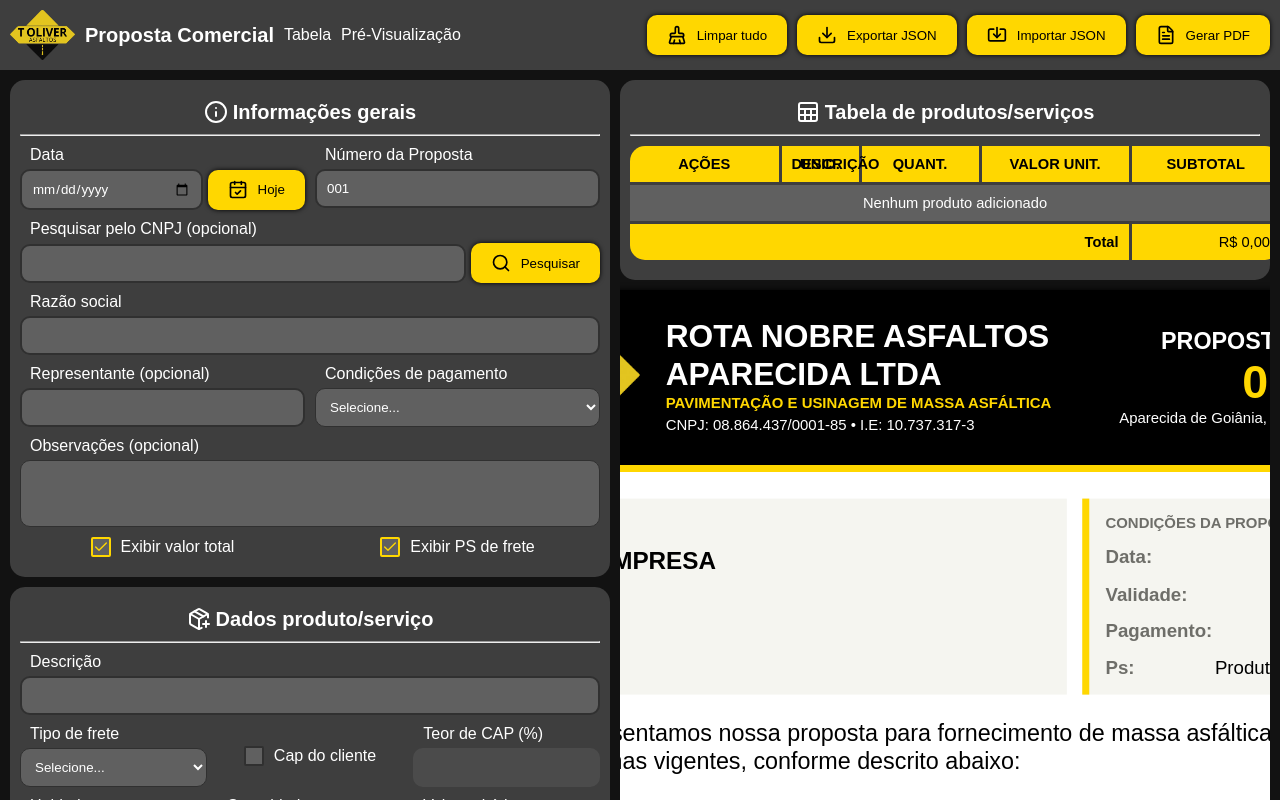
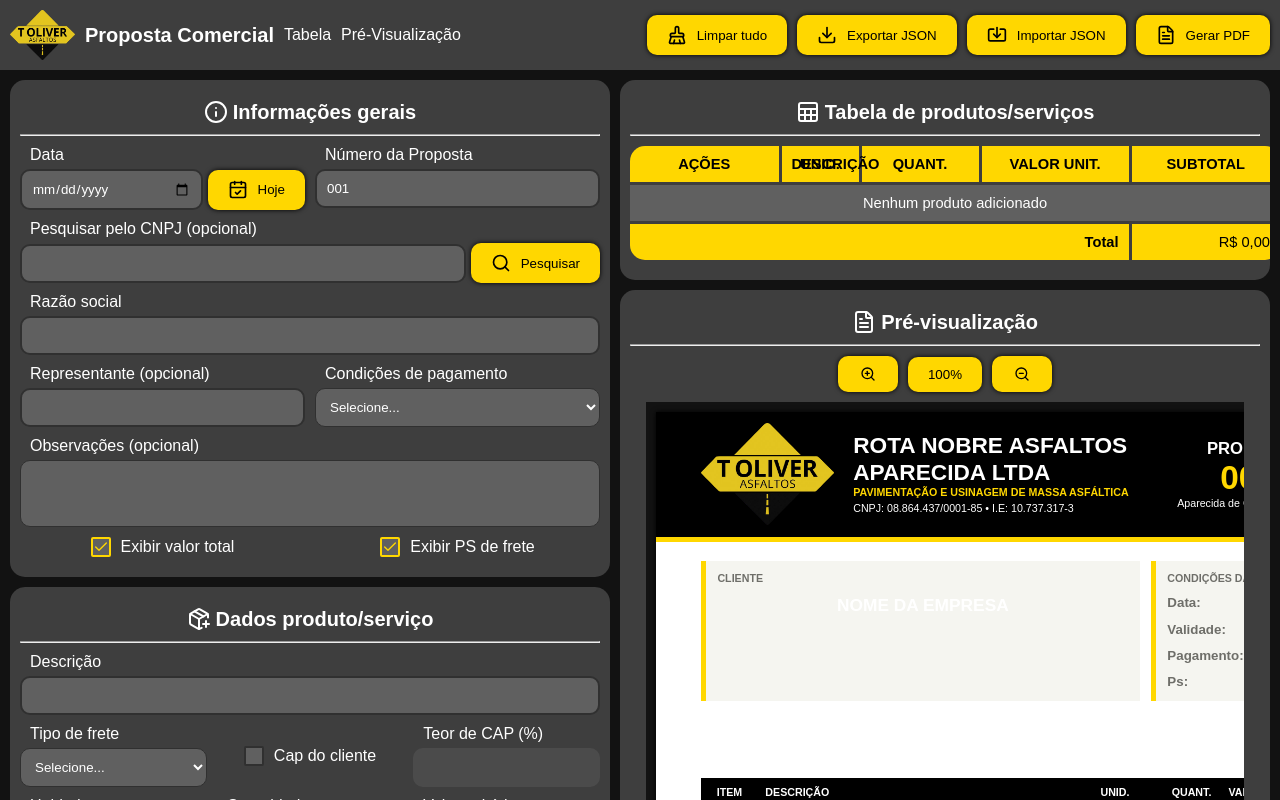
Before and after one commit to thabadcode/PropostaComerciaV2, a React (Vite) app: page / in a window 1280 px wide. Built offline with nearby package versions, Linux system fonts and the light colour scheme.

Commit message:
feat: Implementa interface de zoom e arrasto na preview do PDF

```diff
--- a/src/components/Preview/Preview.module.css
+++ b/src/components/Preview/Preview.module.css
@@ -1,6 +1,35 @@
 .Preview {
     display: flex;
-    justify-content: center;
+    flex-direction: column;
+    align-items: center;
+}
+
+.Controller {
+    display: flex;
+    align-self: center;
+    gap: 10px;
+    svg { height: 16px; }
+}
+
+.Limiter {
+    display: flex;
+    width: 95%;
+    padding: 10px;
+    align-self: center;
+    overflow-x: auto;
+    background-color: var(--bg-main);
+}
+
+.Pan {
+    cursor: grab;
+    user-select: none;
+}
+
+.Dragging { cursor: grabbing; }
+
+.Sizer {
+    flex-shrink: 0;
+    margin-inline: auto;
 }
 
 .PreviewPdf {
@@ -19,8 +48,7 @@
     min-height: 297mm;
     flex-direction: column;
     flex-shrink: 0;
-    transform: scale(1.4);
-    transform-origin: top center;
+    transform-origin: top left;
     background-color: var(--bg-white);
     box-sizing: border-box;
     box-shadow: var(--black-shadow);
--- a/src/components/Preview/Preview.tsx
+++ b/src/components/Preview/Preview.tsx
@@ -1,10 +1,14 @@
+import { useRef } from 'react';
 import type { MainFormState } from '../../core/hooks/useMainForm';
 import type { ProductsState } from '../../core/hooks/useProducts';
 import { PROVIDER_INFO } from '../../core/constants/providerInfo';
-import { Mail, MapPin, Phone } from 'lucide-react';
+import { FileText, Hand, Mail, MapPin, MousePointer, Phone, ZoomIn, ZoomOut } from 'lucide-react';
 import bg_pdf from '../../assets/bg_pdf.jpg';
 import style from './Preview.module.css';
 import { formatter } from '../../core/utils/formatter';
+import Button from '../ui/Button/Button';
+import { Card } from '../ui/Card/Card';
+import { usePanZoom } from '../../core/hooks/usePanZoom';
 
 export function Preview(
     {mainForm, products} : {mainForm: MainFormState, products: ProductsState}
@@ -12,9 +16,49 @@ export function Preview(
     const parsed = new Date(`${mainForm.date.value}T00:00`);
     const date = Number.isNaN(parsed.getTime()) ? new Date() : parsed;
 
+    const pdfRef = useRef<HTMLDivElement>(null);
+    const panZoom = usePanZoom(pdfRef);
+
     return (
-        <div className={style.Preview}>
-            <div id="preview-pdf" className={style.PreviewPdf}>
+        <Card icon={FileText} title="Pré-visualização">
+            <div className={style.Controller}>
+                <Button
+                    icon={ZoomIn}
+                    onClick={panZoom.zoomIn}
+                    disabled={panZoom.disabledZoomIn}
+                />
+                <Button
+                    text={`${panZoom.zoom}%`}
+                    onClick={panZoom.resetZoom}
+                />
+                <Button
+                    icon={ZoomOut}
+                    onClick={panZoom.zoomOut}
+                    disabled={panZoom.disabledZoomOut}
+                />
+                {panZoom.hasMouse && (
+                    <Button
+                        icon={panZoom.panMode ? Hand : MousePointer}
+                        text={panZoom.panMode ? "Modo arrastar" : "Modo selecionar"}
+                        onClick={panZoom.togglePanMode}
+                    />
+                )}
+            </div>
+
+            <div
+                className={`${style.Limiter} ${panZoom.panMode ? style.Pan : ''} ${panZoom.dragging ? style.Dragging : ''}`}
+                {...panZoom.limiterHandlers}
+            >
+                <div
+                    className={style.Sizer}
+                    style={panZoom.sizerStyle}
+                >
+                    <div
+                        id="preview-pdf"
+                        style={panZoom.pdfStyle}
+                        ref={pdfRef}
+                        className={style.PreviewPdf}
+                    >
                         <HeaderPdf proposalNumber={mainForm.proposalNumber.value} date={date}/>
 
                         <div className={style.BodyPdf}>
@@ -56,6 +100,9 @@ export function Preview(
                         <FooterPDF/>
                     </div>
                 </div>
+            </div>
+
+        </Card>
     );
 }
 
--- /dev/null
+++ b/src/core/hooks/usePanZoom.ts
@@ -0,0 +1,81 @@
+import { useEffect, useRef, useState, useSyncExternalStore , type PointerEvent, type RefObject } from "react";
+
+const query = "(pointer: fine)";
+
+const MIN_ZOOM = 50;
+const MAX_ZOOM = 200;
+const STEP = 10;
+const MM_TO_PX = 96 / 25.4;
+const PDF_WIDTH_PX = 210 * MM_TO_PX;
+
+function subscribe(callback: () => void) {
+    const mql = window.matchMedia(query);
+    mql.addEventListener("change", callback);
+    return () => mql.removeEventListener("change", callback);
+}
+
+const getSnapshot = () => window.matchMedia(query).matches;
+
+export function usePanZoom(pdfRef: RefObject<HTMLDivElement | null>) {
+    const [zoom, setZoom] = useState(100);
+    const [dragging, setDragging] = useState(false);
+    const [pdfHeight, setPdfHeight] = useState(297 * MM_TO_PX);
+    const [panMode, setPanMode] = useState(true);
+    const drag = useRef<{ x: number; y: number; left: number } | null>(null);
+    const scale = zoom / 100;
+    const hasMouse = useSyncExternalStore(subscribe, getSnapshot, () => true);
+
+    useEffect(() => {
+        const el = pdfRef.current;
+        if (!el) return;
+        const observer = new ResizeObserver(() => setPdfHeight(el.offsetHeight));
+        observer.observe(el);
+        return () => observer.disconnect();
+    }, [pdfRef]);
+
+    const onPointerDown = (e: PointerEvent<HTMLDivElement>) => {
+        if (!panMode || e.pointerType !== 'mouse' || e.button !== 0) return;
+        drag.current = { x: e.clientX, y: e.clientY, left: e.currentTarget.scrollLeft };
+        e.currentTarget.setPointerCapture(e.pointerId);
+        setDragging(true);
+    };
+
+    const onPointerMove = (e: PointerEvent<HTMLDivElement>) => {
+        if (!drag.current) return;
+        e.currentTarget.scrollLeft = drag.current.left - (e.clientX - drag.current.x);
+        window.scrollBy(0, drag.current.y - e.clientY);
+        drag.current.y = e.clientY;
+    };
+
+    const endDrag = (e: PointerEvent<HTMLDivElement>) => {
+        if (!drag.current) return;
+        drag.current = null;
+        e.currentTarget.releasePointerCapture(e.pointerId);
+        setDragging(false);
+    };
+
+    const togglePanMode = () => {
+        drag.current = null;
+        setDragging(false);
+        setPanMode((v) => !v);
+    };
+
+    return {
+        zoom, panMode, dragging, pdfRef, hasMouse,
+        disabledZoomIn: zoom >= MAX_ZOOM,
+        disabledZoomOut: zoom <= MIN_ZOOM,
+        sizerStyle: { width: PDF_WIDTH_PX * scale, height: pdfHeight * scale },
+        pdfStyle: { transform: `scale(${scale})` },
+        resetZoom: () => setZoom(100),
+        zoomIn: () => setZoom((v) => Math.min(MAX_ZOOM, v + STEP)),
+        zoomOut: () => setZoom((v) => Math.max(MIN_ZOOM, v - STEP)),
+        togglePanMode,
+        limiterHandlers: {
+            onPointerDown,
+            onPointerMove,
+            onPointerUp: endDrag,
+            onPointerCancel: endDrag,
+            onDragStart: (e: React.DragEvent) => panMode && e.preventDefault()
+        }
+    };
+}
--- a/src/styles/mediaPrint.css
+++ b/src/styles/mediaPrint.css
@@ -18,7 +18,7 @@
         position: absolute;
         top: 0;
         left: 0;
-        transform: none;
+        transform: none !important;
         box-shadow: none;
     }
 }
```
Lines whose indentation alone changed are shown as unchanged.
